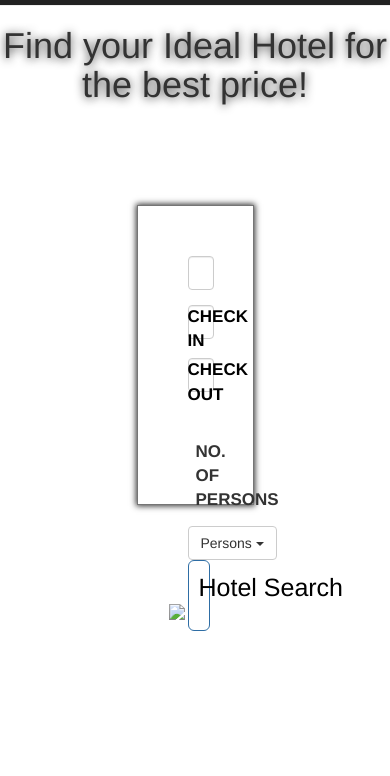
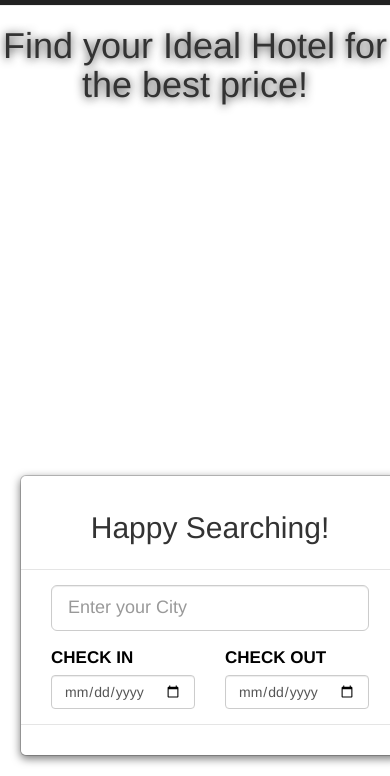
Before and after one commit to vishakhaj/trivago-banner, a plain HTML site: page index.html in a window 390 px wide. Shown: the part 155-931 px from the top of the page. Before the commit the page ends 844 px from the top, so only its background shows below. Drawn offline with nearby package versions, Linux system fonts and the light colour scheme.

Commit message:
Add responsive search ui

```diff
--- a/css/style.css
+++ b/css/style.css
@@ -127,3 +127,40 @@ button.btnSearch{
 		margin-left: 10px;
 	}
 }
+
+
+
+
+
+
+
+
+
+
+
+
+
+
+
+
+
+
+
+
+
+
+
+.form-box{
+	margin-top:10px;
+}
+
+.modal-dialog{
+	width:400px;
+	padding:10px;
+}
+
+.middle-border{
+	min-height: 150px;
+	margin-top: 100px;
+	border-right: 1px solid black;
+}
--- a/index.html
+++ b/index.html
@@ -32,53 +32,46 @@
 			<h1>Find your Ideal Hotel for the best price!</h1>
 		</div>
 	</div>
-
-	<div class="fade-in content">
-		<form>
+<div class="fade-in">
+	<div class="row">
+		<div class="col-sm-6 middle-border"></div>
+		<div class="col-sm-3">
+			<div class="form-box">
+					<div class="modal-dialog">
+						<div class="modal-content">
+							<div class="modal-header">
+								<h2 class="text-center">Happy Searching!</h2>
+							</div>
+							<div class="modal-body">
+								<form class="col-md-12 center-block">
 									<div class="form-group">
-				<input type="text" class="form-control" id="city" placeholder="Enter a City">
+										<input type="text" class="form-control input-lg" placeholder="Enter your City">
 									</div>
 
+									<div class="row">
 
-				<div class="row">
-					<div>
 										<div class="col-xs-4">
 											<label>Check in</label>
 											<input type="date" class="form-control">
 										</div>
-					</div>
 
-					<div>
+
+
 										<div class="col-xs-4">
 											<label>Check out</label>
 											<input type="date" class="form-control">
 										</div>
 									</div>
+								</form>
 							</div>
+							<div class="modal-footer">
 
-				<div class="row">
-					<div id="drop">
-						<div class="col-xs-6">
-							<label style="padding:8px;">No. of Persons</label>
-							<button class="btn btn-default dropdown-toggle" type="button" id="dropDownMenu" data-toggle="dropdown" aria-haspop="true" aria-expanded="true">Persons
-								<span class="caret"></span>
-							</button>
-
-							<ul class="dropdown-menu" arialabelledby="dropDownMenu">
-								<li><a href="#"><img src="images/one.png" style="width:30px;"></a></li>
-								<li><a href="#"></a></li>
-								<li><a href=""></a></li>
-							</ul>
 							</div>
 						</div>
 					</div>
-
-				<center>
-				<button type="button" class="btn btn-primary btn-lg btnSearch">Hotel Search&nbsp;<img src="images/search.png" style="width: 30px; float:right;"></button>
-				</center>
-
-
-
+			</div>
+		</div>
+	</div>
 </div>
 
 
```
Lines whose indentation alone changed are shown as unchanged.
